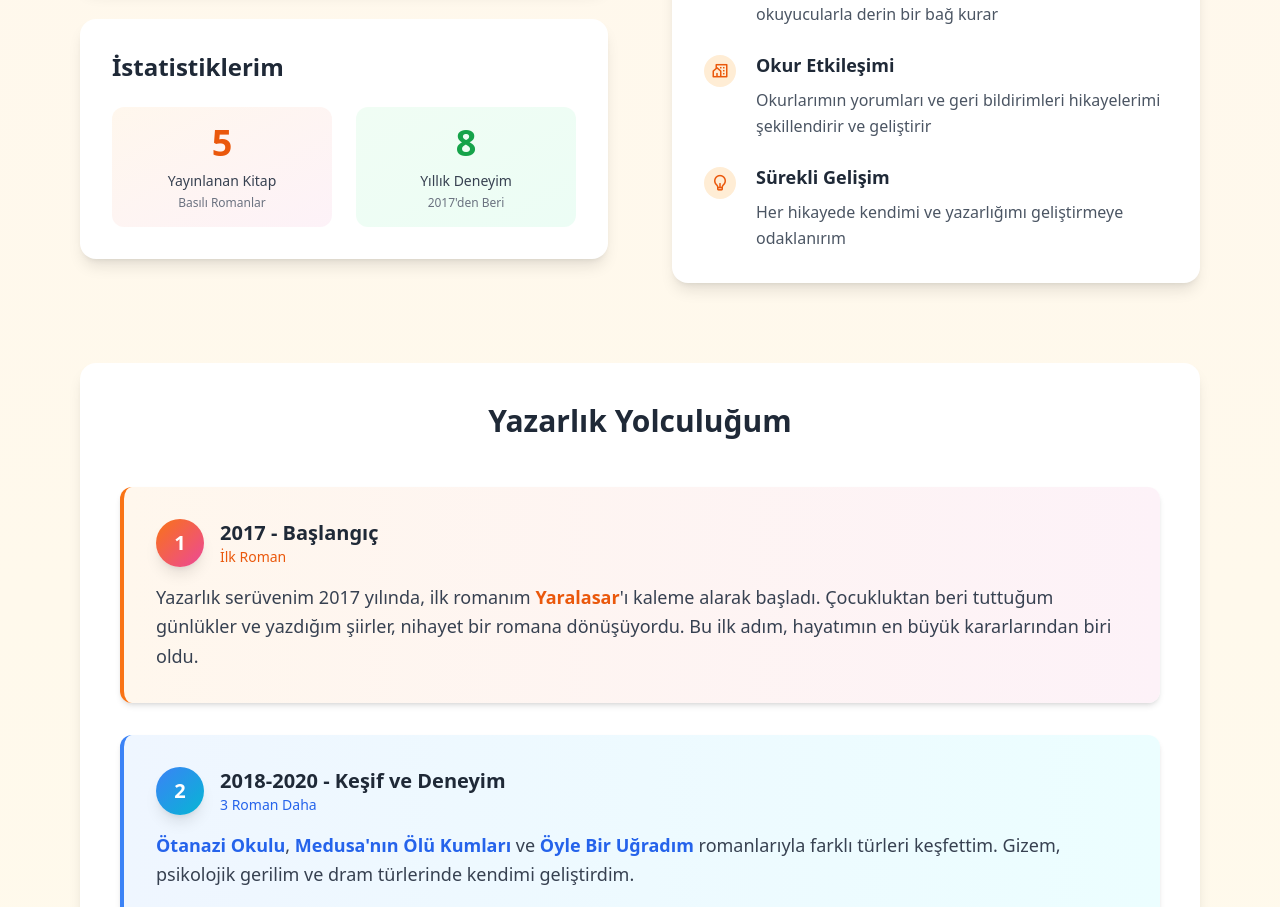
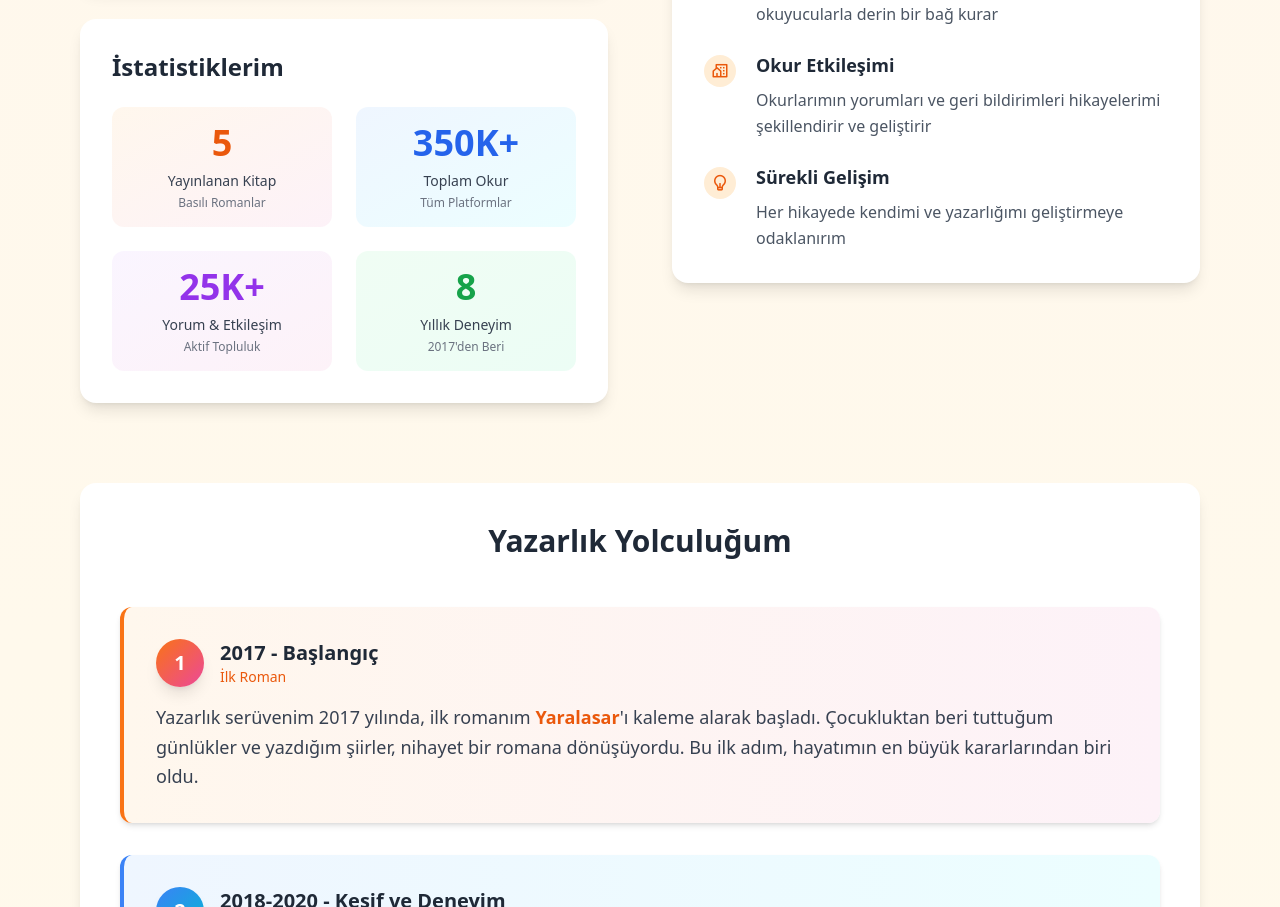
Before and after one commit to Papyonlubaskan/maralatmaca, a Next.js app: page /hakkimda in a window 1280 px wide. Shown: the part 898-1805 px from the top of the page. Built offline with nearby package versions, Linux system fonts and the light colour scheme; no server answers; the database is empty.

Commit message:
Tum istatistikler geri getirildi

```diff
--- a/app/hakkimda/page.tsx
+++ b/app/hakkimda/page.tsx
@@ -128,6 +128,16 @@ export default function AboutPage() {
                     <div className="text-sm font-medium text-gray-700 dark:text-gray-300">Yayınlanan Kitap</div>
                     <div className="text-xs text-gray-500 dark:text-gray-400 mt-1">Basılı Romanlar</div>
                   </div>
+                  <div className="text-center p-4 bg-gradient-to-br from-blue-50 to-cyan-50 dark:from-blue-900/20 dark:to-cyan-900/20 rounded-xl">
+                    <div className="text-4xl font-bold text-blue-600 dark:text-blue-400 mb-2">{formatNumber(stats.totalReaders)}+</div>
+                    <div className="text-sm font-medium text-gray-700 dark:text-gray-300">Toplam Okur</div>
+                    <div className="text-xs text-gray-500 dark:text-gray-400 mt-1">Tüm Platformlar</div>
+                  </div>
+                  <div className="text-center p-4 bg-gradient-to-br from-purple-50 to-pink-50 dark:from-purple-900/20 dark:to-pink-900/20 rounded-xl">
+                    <div className="text-4xl font-bold text-purple-600 dark:text-purple-400 mb-2">{formatNumber(stats.totalComments)}+</div>
+                    <div className="text-sm font-medium text-gray-700 dark:text-gray-300">Yorum & Etkileşim</div>
+                    <div className="text-xs text-gray-500 dark:text-gray-400 mt-1">Aktif Topluluk</div>
+                  </div>
                   <div className="text-center p-4 bg-gradient-to-br from-green-50 to-emerald-50 dark:from-green-900/20 dark:to-emerald-900/20 rounded-xl">
                     <div className="text-4xl font-bold text-green-600 dark:text-green-400 mb-2">{stats.yearsExperience}</div>
                     <div className="text-sm font-medium text-gray-700 dark:text-gray-300">Yıllık Deneyim</div>
```
